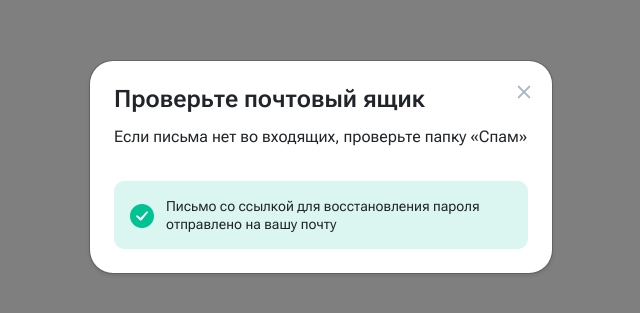
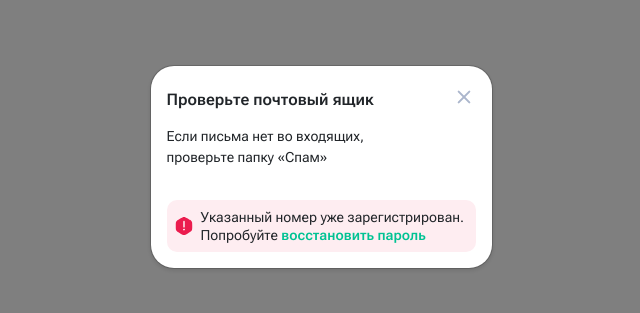
Before and after one commit to slabnevitch/farmsi, a plain HTML site: page repair.html in a window 1280 px wide. Shown: the part 233-546 px from the top of the page, without its empty margins (319-959 px from the left). Drawn offline with nearby package versions, Linux system fonts and the light colour scheme; some packages are replaced by stand-ins of ours; a script that the page names is missing.

Commit message:
стили для моб.

```diff
--- a/js/enter.js
+++ b/js/enter.js
@@ -20,6 +20,6 @@ $('input').each((i,item) => console.log($(item).is(":focus")));
 //   $(this).find('input').eq(0).blur();
 
 // });
-passwordFullModal.show();
+passwordErrorModal.show();
 document.getElementById('open').onclick = () => enterModal.show();
 document.getElementById('close').onclick = () => enterModal.hide();
--- a/js/reg.js
+++ b/js/reg.js
@@ -12,4 +12,4 @@ const regErrorModal = new bootstrap.Modal($("#regErrorModal"), {});
 //   $(this).find('input').eq(0).focus();
 // });
 
-regErrorModal.show();
+passRepairModalPhone.show();
--- a/repair.html
+++ b/repair.html
@@ -57,27 +57,20 @@
             </svg>
           </button>
           <div class="modal__header enter-modal__header">
-            <p class="city-change__title">Проверьте почтовый ящик</p>
+            <p class="enter-modal__title">Проверьте почтовый ящик</p>
           </div>
           <div class="modal__body">
             <div class="password-repair__note">
-              <div class="password-repair__row">Если письма нет во входящих, проверьте папку «Спам»</div>
+              <div class="password-repair__row">Если письма нет во входящих, <br>проверьте папку «Спам»</div>
             </div>
-            <div class="password-repair__success success-password-repair">
-              <div class="success-password-repair__icon">
+            <div class="enter-modal__repair repair-enter-modal">
+              <div class="repair-enter-modal__icon">
                 <svg width="24" height="24" viewBox="0 0 24 24" fill="none" xmlns="http://www.w3.org/2000/svg">
-                  <g clip-path="url(#clip0_286_1062)">
-                    <path d="M24 12C24 18.6274 18.6274 24 12 24C5.37258 24 0 18.6274 0 12C0 5.37258 5.37258 0 12 0C18.6274 0 24 5.37258 24 12Z" fill="#00C293"></path>
-                    <path d="M17.8601 8.57807L11.8285 16.0616C11.6069 16.3361 11.2349 16.5 10.8326 16.5C10.4767 16.5 10.1396 16.3715 9.90858 16.1472L6.19863 12.5565C5.9024 12.2696 5.94164 11.8483 6.28871 11.5972C6.62583 11.3525 7.19229 11.3478 7.53715 11.5874L10.6895 13.7767L16.3309 7.7869C16.6117 7.48899 17.1936 7.40855 17.5915 7.61454C18.0049 7.82861 18.1232 8.25207 17.8601 8.57807Z" fill="white"></path>
-                  </g>
-                  <defs>
-                    <clippath id="clip0_286_1062">
-                      <rect width="24" height="24" fill="white"></rect>
-                    </clippath>
-                  </defs>
+                  <path fill-rule="evenodd" clip-rule="evenodd" d="M6.91932 2.16254C9.39886 0.720846 10.6386 3.2687e-08 12 0C13.3614 -3.2687e-08 14.6011 0.720845 17.0807 2.16254L17.9193 2.65015C20.3989 4.09184 21.6386 4.81269 22.3193 6C23 7.18732 23 8.62901 23 11.5124V12.4876C23 15.371 23 16.8127 22.3193 18C21.6386 19.1873 20.3989 19.9082 17.9193 21.3499L17.0807 21.8375C14.6011 23.2792 13.3614 24 12 24C10.6386 24 9.39886 23.2792 6.91932 21.8375L6.08068 21.3499C3.60114 19.9082 2.36136 19.1873 1.68068 18C1 16.8127 1 15.371 1 12.4876V11.5124C1 8.62901 1 7.18732 1.68068 6C2.36136 4.81269 3.60114 4.09184 6.08068 2.65015L6.91932 2.16254Z" fill="white"></path>
+                  <path fill-rule="evenodd" clip-rule="evenodd" d="M6.91932 2.16254C9.39886 0.720846 10.6386 3.2687e-08 12 0C13.3614 -3.2687e-08 14.6011 0.720845 17.0807 2.16254L17.9193 2.65015C20.3989 4.09184 21.6386 4.81269 22.3193 6C23 7.18732 23 8.62901 23 11.5124V12.4876C23 15.371 23 16.8127 22.3193 18C21.6386 19.1873 20.3989 19.9082 17.9193 21.3499L17.0807 21.8375C14.6011 23.2792 13.3614 24 12 24C10.6386 24 9.39886 23.2792 6.91932 21.8375L6.08068 21.3499C3.60114 19.9082 2.36136 19.1873 1.68068 18C1 16.8127 1 15.371 1 12.4876V11.5124C1 8.62901 1 7.18732 1.68068 6C2.36136 4.81269 3.60114 4.09184 6.08068 2.65015L6.91932 2.16254ZM13.2222 16.8C13.2222 17.4627 12.675 18 12 18C11.325 18 10.7778 17.4627 10.7778 16.8C10.7778 16.1373 11.325 15.6 12 15.6C12.675 15.6 13.2222 16.1373 13.2222 16.8ZM12 5.1C12.5063 5.1 12.9167 5.50294 12.9167 6V13.2C12.9167 13.6971 12.5063 14.1 12 14.1C11.4937 14.1 11.0833 13.6971 11.0833 13.2V6C11.0833 5.50294 11.4937 5.1 12 5.1Z" fill="#EB1C4E"></path>
                 </svg>
               </div>
-              <div class="success-password-repair__text">Письмо со ссылкой для восстановления пароля отправлено на вашу почту</div>
+              <div class="repair-enter-modal__text">Указанный номер уже зарегистрирован. <br>Попробуйте <a href="#">восстановить пароль</a></div>
             </div>
           </div>
         </div>
--- a/sass/_sections/_enter-modal.scss
+++ b/sass/_sections/_enter-modal.scss
@@ -2,13 +2,15 @@
 /*--------------------enter-modal----------------------*/
 
 .enter-modal-dialog{
-	max-width: 464px;
+	max-width: 343px;
+	margin-left: auto;
+	margin-right: auto;
 }
 .enter-modal {
     border-radius: 24px;
 	overflow: hidden;
 	box-shadow: 0px 2px 4px 0px rgba(0, 0, 0, .1019607843);
-	padding: 24px;
+	padding: 20px 16px 16px 16px;
 
 }
 .modal-content {}
@@ -29,26 +31,30 @@
 .enter-modal__header {
 	display: flex;
     align-items: center;
-    row-gap: 4px;
-    margin-bottom: 32px;
+    column-gap: 8px;
+    margin-bottom: 8px;
+
+    &--mb{
+    	margin-bottom: 22px;
+    }
 }
 .enter-modal__title{
     display: inline;
-    font-size: 24px;
+    font-size: 16px;
     font-weight: 600;
     line-height: 28px;
     text-align: left;
-    margin: 0 32px 0 0;
+    margin: 0 28px 0 0;
 }
 .modal__back{
-	width: 40px;
-	height: 40px;
+	width: 32px;
+	height: 32px;
 	display: flex;
     align-items: center;
     justify-content: center;
 
     svg{
-    	max-width: 16px;
+    	max-width: 14px;
     }
 
     &:hover{
@@ -63,7 +69,7 @@
 .city-change__title {}
 .modal__body {}
 .enter-modal__group{
-	margin-bottom: 32px;
+	margin-bottom: 28px;
 
 	&-inner{
 		position: relative;
@@ -399,12 +405,12 @@
 	color: $gray-hover;
 }
 .enter-modal__repair{
-	padding: 16px;
+	padding: 8px;
 	margin-bottom: 20px;
 	margin-top: 12px;
 	display: flex;
 	align-items: center;
-	column-gap: 12px;
+	column-gap: 8px;
 	background-color: #FEEDF1;
 	border-radius: 10px;
 }
@@ -413,9 +419,11 @@
 }
 .repair-enter-modal__icon{
 	// margin-top: 2px;
-	width: 24px;
-	height: 24px;
+	width: 18px;
+	height: 20px;
 	flex-shrink: 0;
+	display: flex;
+	align-items: center;
 
 	svg{
 		width: 100%;
@@ -434,8 +442,14 @@
 /*===================== end Registration======================*/
 
 /*=====================Repair=========================*/
+.password-repair{
+	.enter-modal__repair{
+		margin-bottom: 0;
+	}
+}
 .password-repair__note{
 	margin-bottom: 32px;
+	font-size: 14px;
 }
 .password-repair__row{
 
```
Also changed, not shown: index.html (+10 -4 lines), registration.html (+4 -4 lines), css/main.css, 5 other files.
